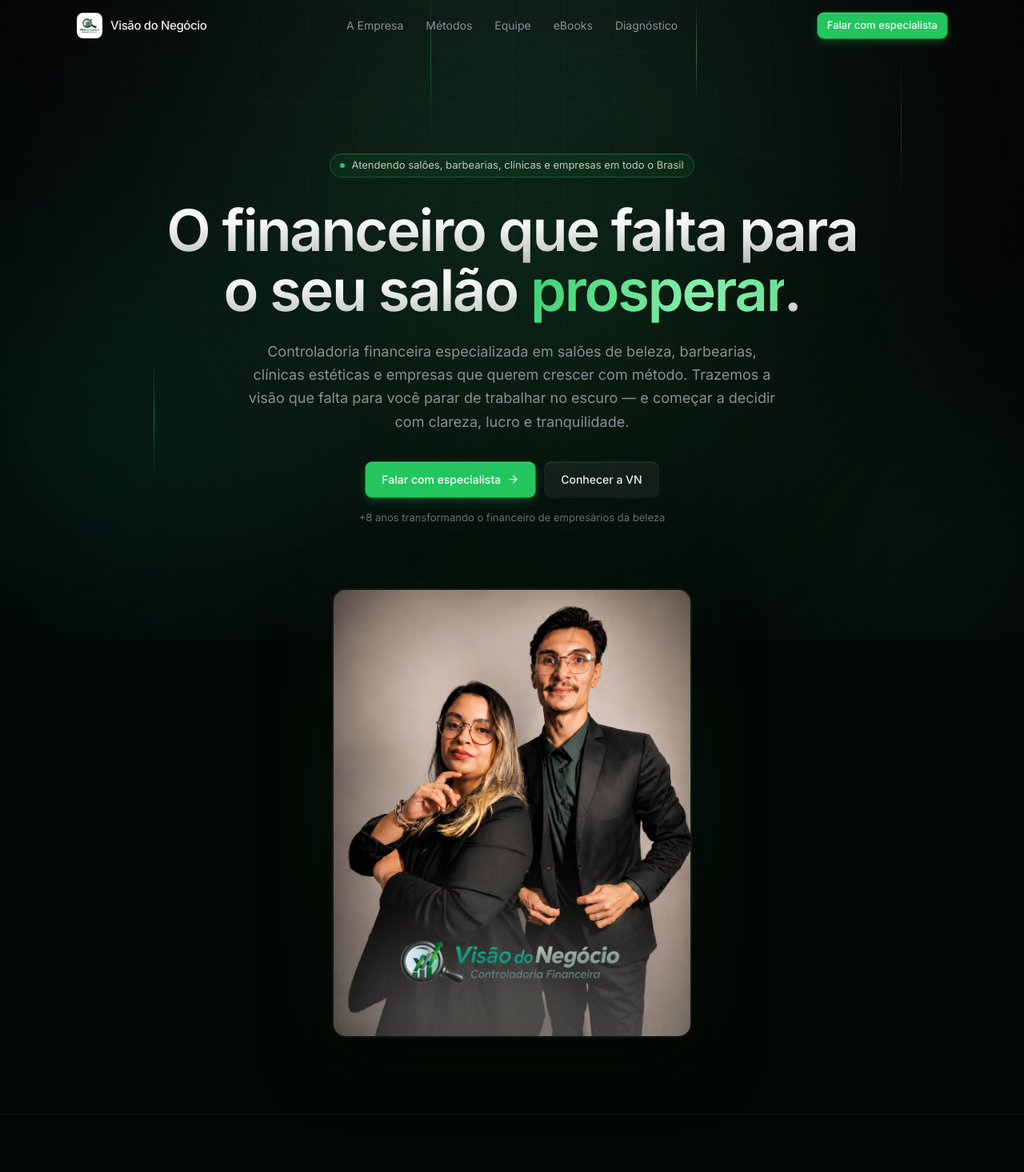
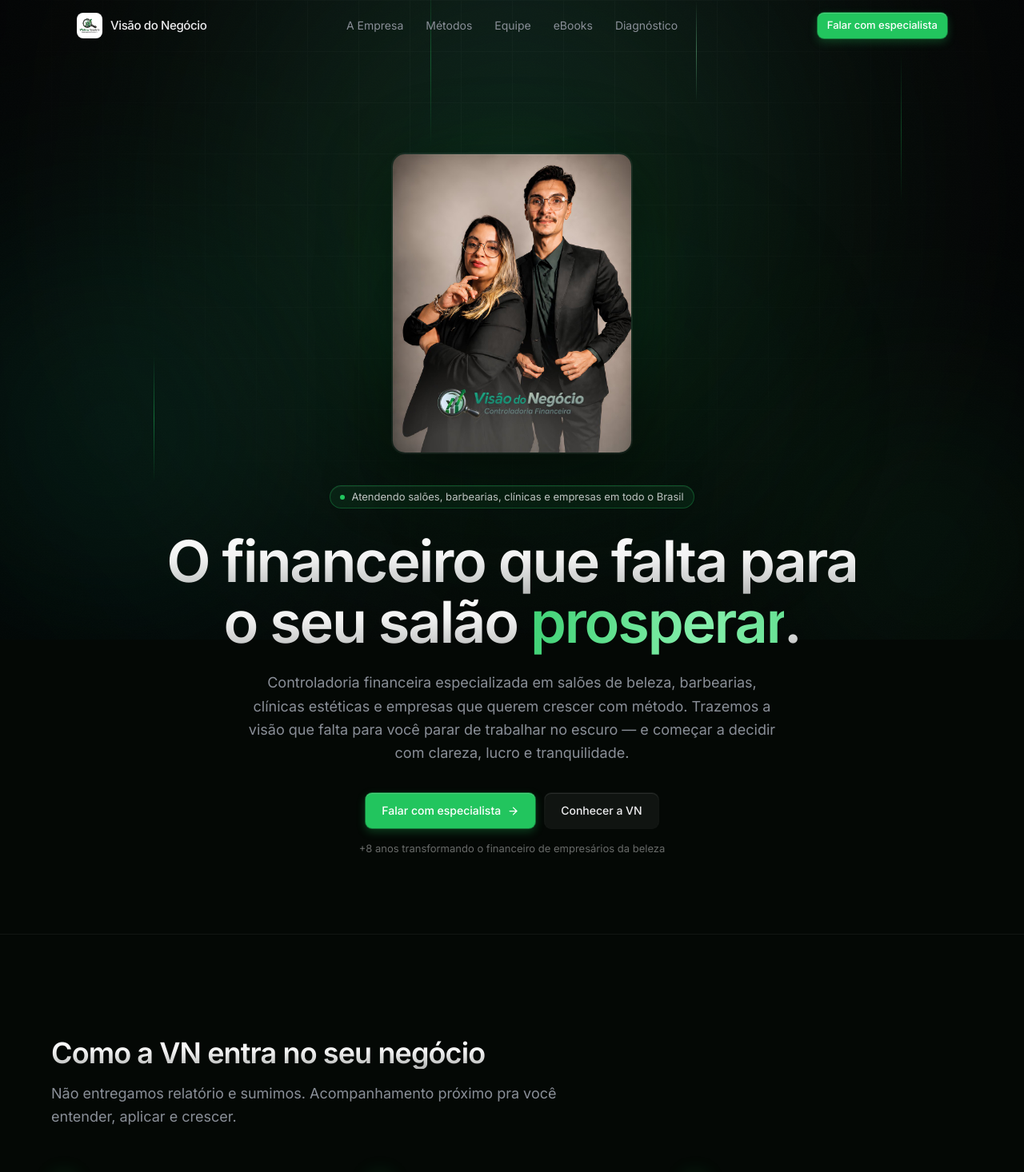
Before and after one commit to vncontroladoria-cmd/Site, a Next.js app: page / in a window 1280 px wide. Shown: the top 1466 px of the page at 80% size. Built offline with nearby package versions, Linux system fonts and the light colour scheme.

Commit message:
Update hero.tsx

```diff
--- a/src/components/sections/hero.tsx
+++ b/src/components/sections/hero.tsx
@@ -39,10 +39,13 @@
   return (
     <section ref={ref} className="relative px-5 pt-32 pb-16 sm:px-8 sm:pt-40 lg:pt-48 lg:pb-24">
       <motion.div style={style} className="mx-auto max-w-6xl text-center">
+        <HeroPanel />
+
         <motion.div
           initial={reduce ? false : { opacity: 0, y: 16 }}
           animate={{ opacity: 1, y: 0 }}
-          transition={{ duration: 0.6, ease: [0.16, 1, 0.3, 1] }}
+          transition={{ duration: 0.6, delay: 0.12, ease: [0.16, 1, 0.3, 1] }}
+          className="mt-10"
         >
           <Badge>{hero.badge}</Badge>
         </motion.div>
@@ -89,8 +92,6 @@
           {hero.note}
         </motion.p>
       </motion.div>
-
-      <HeroPanel />
     </section>
   );
 }
@@ -105,11 +106,11 @@
 
   return (
     <motion.div
-      initial={reduce ? false : { opacity: 0, y: 40, rotateX: 8 }}
+      initial={reduce ? false : { opacity: 0, y: 24, rotateX: 6 }}
       animate={{ opacity: 1, y: 0, rotateX: 0 }}
-      transition={{ duration: 0.9, delay: 0.4, ease: [0.16, 1, 0.3, 1] }}
+      transition={{ duration: 0.8, ease: [0.16, 1, 0.3, 1] }}
       style={{ perspective: 1200 }}
-      className="relative mx-auto mt-16 max-w-md sm:mt-20"
+      className="relative mx-auto w-full max-w-[260px] sm:max-w-[300px]"
     >
       {/* halo por trás da foto */}
       <div
```
